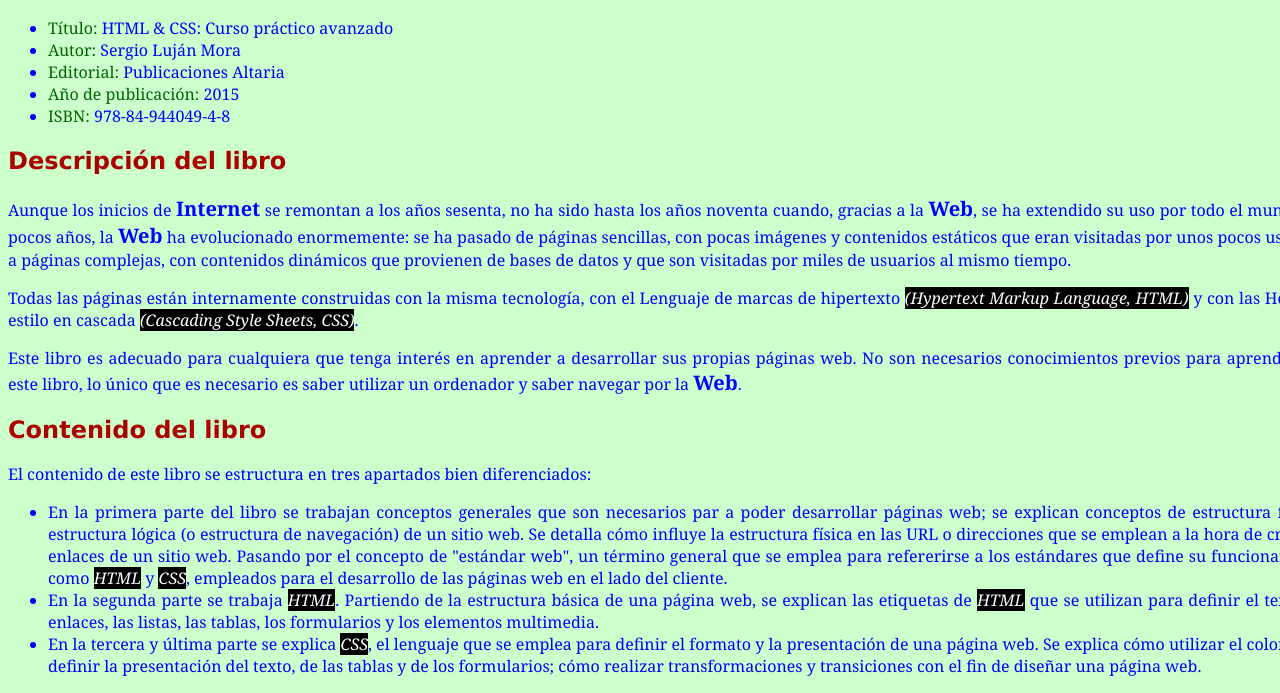
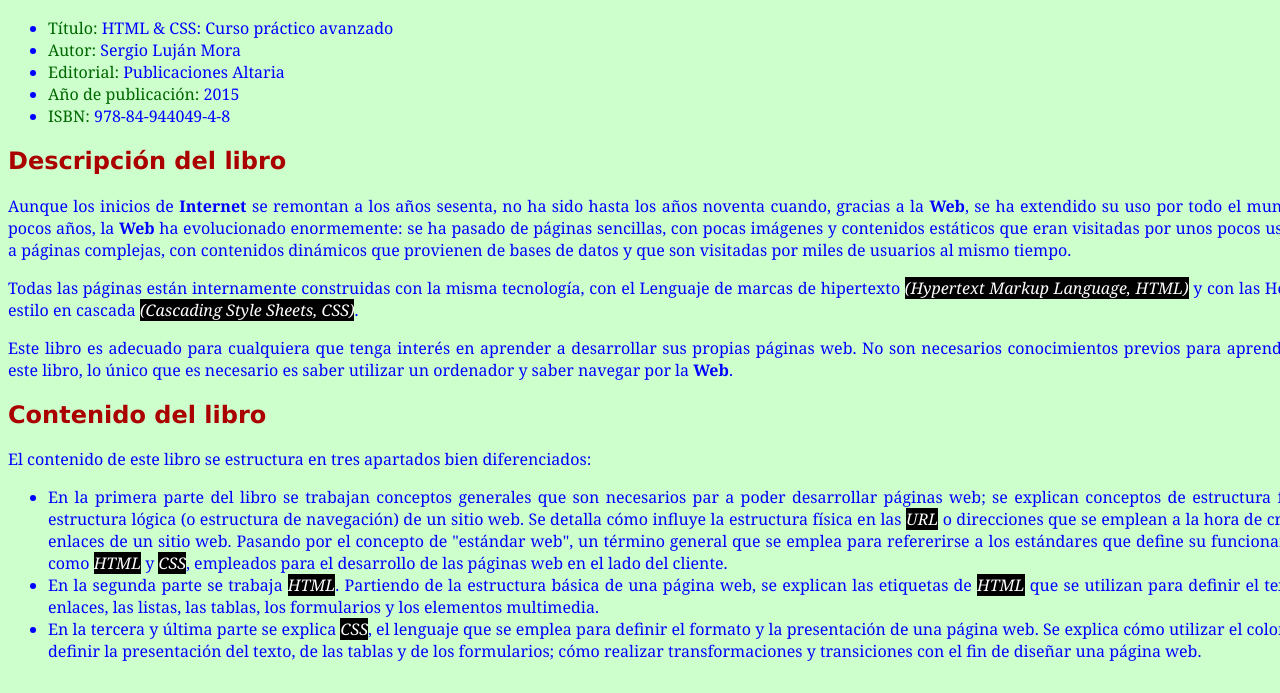
Before and after one commit to Areyouthere003/WebDesafio1, a plain HTML site: page index.html in a window 1280 px wide. Shown: the part 112-805 px from the top of the page. Drawn offline with Linux system fonts and the light colour scheme.

Commit message:
cambio a strong

```diff
--- a/index.html
+++ b/index.html
@@ -20,9 +20,9 @@
 </ul>
 <h2>Descripción del libro</h2>
 <p>
-Aunque los inicios de <span class="resaltar">Internet</span> se remontan a los años sesenta, no ha sido hasta los años
-noventa cuando, gracias a la <span class="resaltar">Web</span>, se ha extendido su uso por todo el mundo. En pocos años,
-la <span class="resaltar">Web</span> ha evolucionado enormemente: se ha pasado de páginas sencillas, con pocas imágenes
+Aunque los inicios de <strong>Internet</strong> se remontan a los años sesenta, no ha sido hasta los años
+noventa cuando, gracias a la <strong>Web</strong>, se ha extendido su uso por todo el mundo. En pocos años,
+la <strong>Web</strong> ha evolucionado enormemente: se ha pasado de páginas sencillas, con pocas imágenes
 y contenidos estáticos que eran visitadas por unos pocos usuarios a páginas complejas, con contenidos dinámicos que provienen
 de bases de datos y que son visitadas por miles de usuarios al mismo tiempo.
 </p>
@@ -34,7 +34,7 @@ cascada <span class="remarcar">(Cascading Style Sheets, CSS)</span>.
 <p>
 Este libro es adecuado para cualquiera que tenga interés en aprender a desarrollar sus propias páginas
 web. No son necesarios conocimientos previos para aprender con este libro,
-lo único que es necesario es saber utilizar un ordenador y saber navegar por la <span class="resaltar">Web</span>.
+lo único que es necesario es saber utilizar un ordenador y saber navegar por la <strong>Web</strong>.
 </p>
 <h2>Contenido del libro</h2>
 <p>
@@ -44,7 +44,7 @@ lo único que es necesario es saber utilizar un ordenador y saber navegar por la
     <li>En la primera parte del libro se trabajan conceptos generales que son necesarios par
     a poder desarrollar páginas web; se explican conceptos de estructura física y estructura lógica
     (o estructura de navegación) de un sitio web. Se detalla cómo influye la estructura
-    física en las <span class="remarcar"></span>URL o direcciones que se emplean a la hora de crear los enlaces de un sitio
+    física en las <span class="remarcar">URL</span> o direcciones que se emplean a la hora de crear los enlaces de un sitio
     web. Pasando por el concepto de "estándar web", un término general que se emplea para refererirse
     a los estándares que define su funcionamiento como <span class="remarcar">HTML</span> y <span class="remarcar">CSS</span>,
     empleados para el desarrollo de las páginas web en el lado del cliente.</li>
--- a/style.css
+++ b/style.css
@@ -22,11 +22,6 @@ h2{
     color: #060;
 }
 
-.resaltar{
-    font-size: 20px;
-    font-weight: bold;
-}
-
 .remarcar{
     color: white;
     background-color: black;
```
